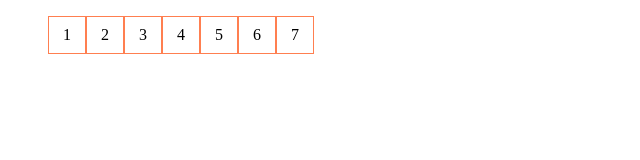
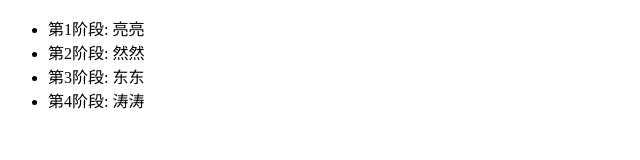
Before and after one commit to wyl2021/vue-learning, a plain HTML site: page 03begin/03-2.html in a window 1280 px wide. Shown: the whole page, without its empty margins (0-640 px from the left). Drawn offline with nearby package versions, Linux system fonts and the light colour scheme.

Commit message:
Update 03-2.html

```diff
--- a/03begin/03-2.html
+++ b/03begin/03-2.html
@@ -1,41 +1,27 @@
 <!DOCTYPE html>
 <html lang="en">
-<head>
-    <meta charset="UTF-8">
-    <meta name="viewport" content="width=device-width, initial-scale=1.0">
-    <meta http-equiv="X-UA-Compatible" content="ie=edge">
+  <head>
+    <meta charset="UTF-8" />
+    <meta name="viewport" content="width=device-width, initial-scale=1.0" />
+    <meta http-equiv="X-UA-Compatible" content="ie=edge" />
     <title>Document</title>
-    <script src="https://cdn.jsdelivr.net/npm/vue/dist/vue.js"></script>
-   <style>
-       ul{
-           list-style: none;
-
-       }
-       ul > li{
-           float: left;
-           border: 1px solid coral;
-            width: 36px;
-            height: 36px;
-            line-height: 36px;
-            text-align: center;
-           }
-</style>
-</head>
+    <script src="js/vue.js"></script>
+  </head>
   <body>
     <div id="app">
       <ul>
         <!--本例中: 因为要反复生成多个li，所以v-for要写在li上，而不是li的父元素ul上-->
-        <li v-for="i of pageCount" :key="i">
-          {{i}}
+        <li v-for="(value,i) of teachers" :key="i">
+          第{{i+1}}阶段: {{value}}
+        </li>
       </ul>
     </div>
     <script>
       var vm = new Vue({
         el: "#app",
         data: {
-         pageCount:7,
-
-        }
+          teachers: ["亮亮", "然然", "东东", "涛涛"],
+        },
       });
     </script>
   </body>
```
